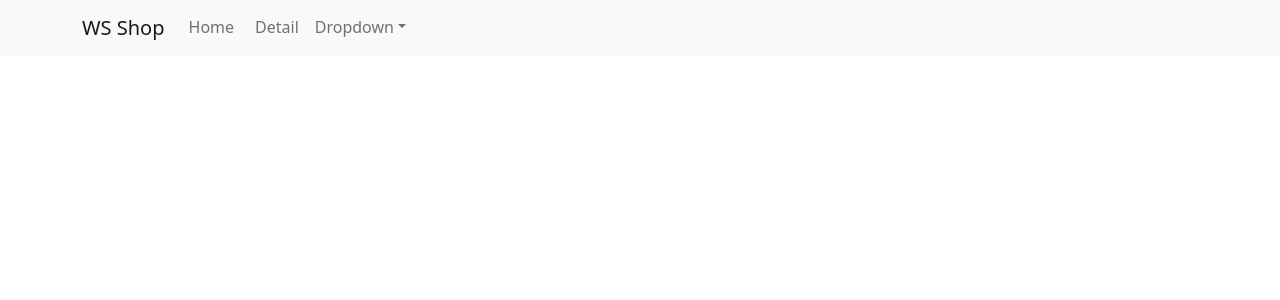
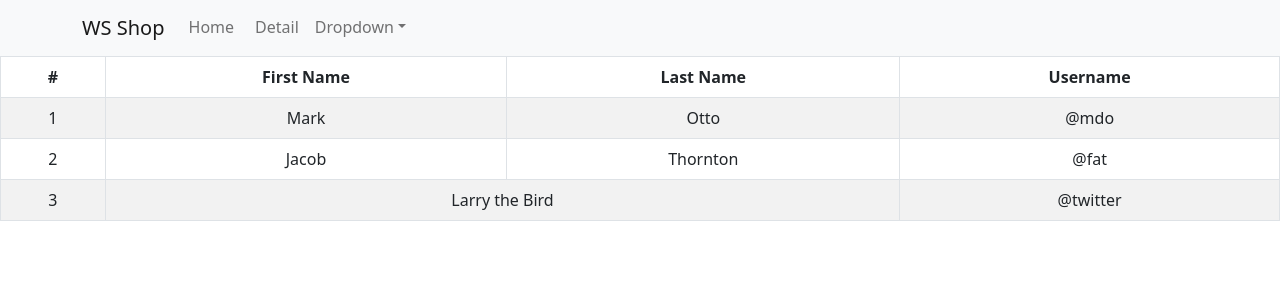
Before and after one commit to chwonseok/react-apple-shop, a React (Create React App) app: page /cart in a window 1280 px wide. Shown: the top 300 px of the page. Built offline with nearby package versions, Linux system fonts and the light colour scheme.

Commit message:
Cart component added

```diff
--- a/src/App.js
+++ b/src/App.js
@@ -9,6 +9,7 @@
 import classes from './App.module.css';
 
 import Data from './db/data';
+import Cart from './components/Cart';
 
 const stockContext = React.createContext();
 
@@ -66,17 +67,24 @@
         <Route exact path="/">
           <Jumbotron />
           <Items shoes={shoes} />
+          <button className="btn btn-primary" onClick={moreInfoHandler}>
+            More
+          </button>
         </Route>
+
         <Route path="/detail/:id">
           <Detail shoes={shoes} stock={stock} setStock={setStock} />
         </Route>
-        {/* <Route path="/:id">
-          <div>아무거나</div>
-        </Route> Switch 사용했을 때 차이점 배움 */}
+
+        <Route path="/cart">
+          <Cart />
+        </Route>
+
+        <Route path="/:id">
+          <div>아무거나 적었다면 이 페이지가 뜰 것임</div>
+        </Route>
+        {/* Switch 사용했을 때 차이점 배움 */}
       </Switch>
-      {/* <button className="btn btn-primary" onClick={moreInfoHandler}>
-        More
-      </button> */}
     </div>
   );
 }
--- /dev/null
+++ b/src/components/Cart.js
@@ -0,0 +1,35 @@
+import { Table } from 'react-bootstrap';
+
+export default function Cart() {
+  return (
+    <Table striped bordered hover>
+      <thead>
+        <tr>
+          <th>#</th>
+          <th>First Name</th>
+          <th>Last Name</th>
+          <th>Username</th>
+        </tr>
+      </thead>
+      <tbody>
+        <tr>
+          <td>1</td>
+          <td>Mark</td>
+          <td>Otto</td>
+          <td>@mdo</td>
+        </tr>
+        <tr>
+          <td>2</td>
+          <td>Jacob</td>
+          <td>Thornton</td>
+          <td>@fat</td>
+        </tr>
+        <tr>
+          <td>3</td>
+          <td colSpan="2">Larry the Bird</td>
+          <td>@twitter</td>
+        </tr>
+      </tbody>
+    </Table>
+  );
+}
```
